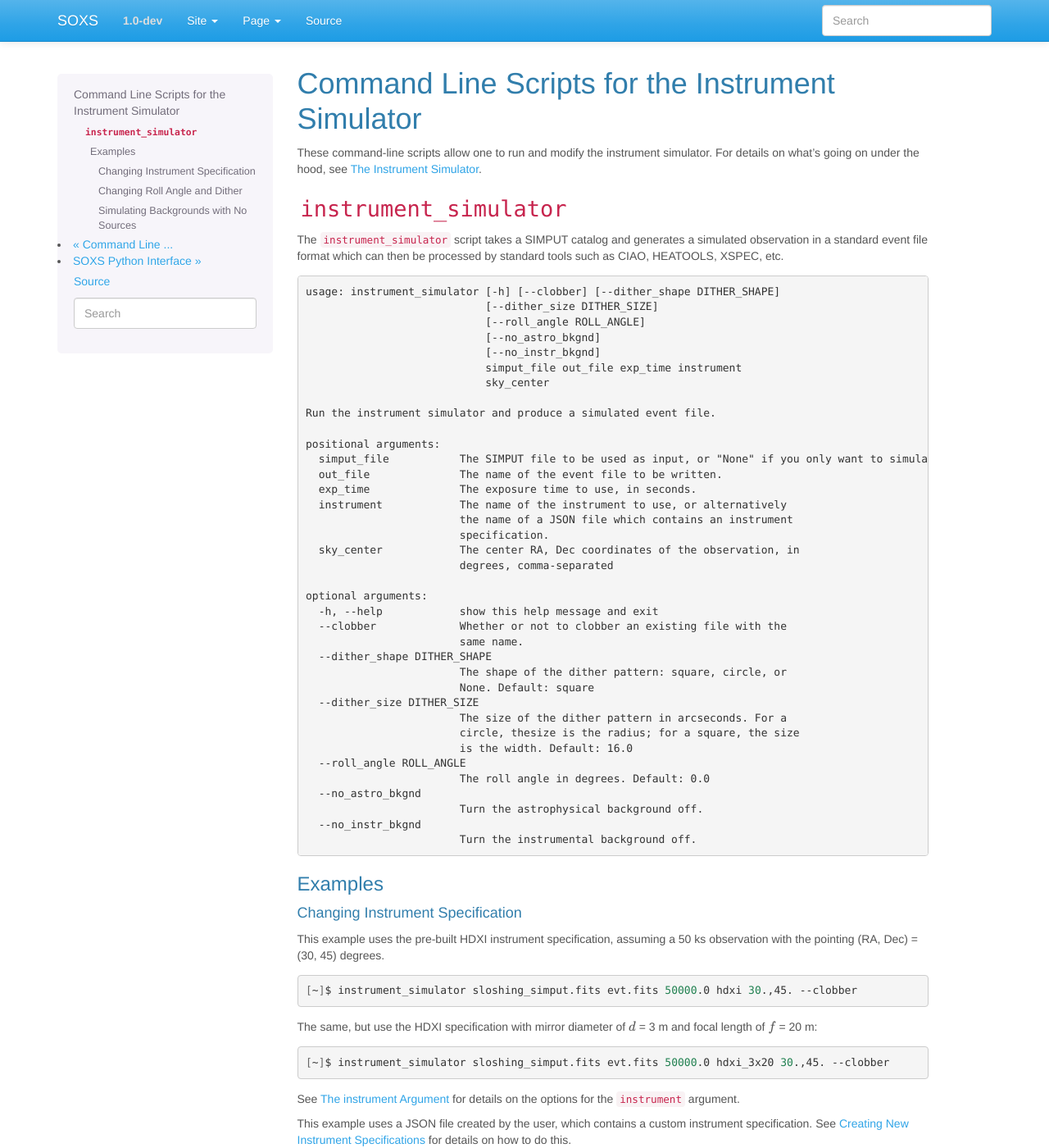
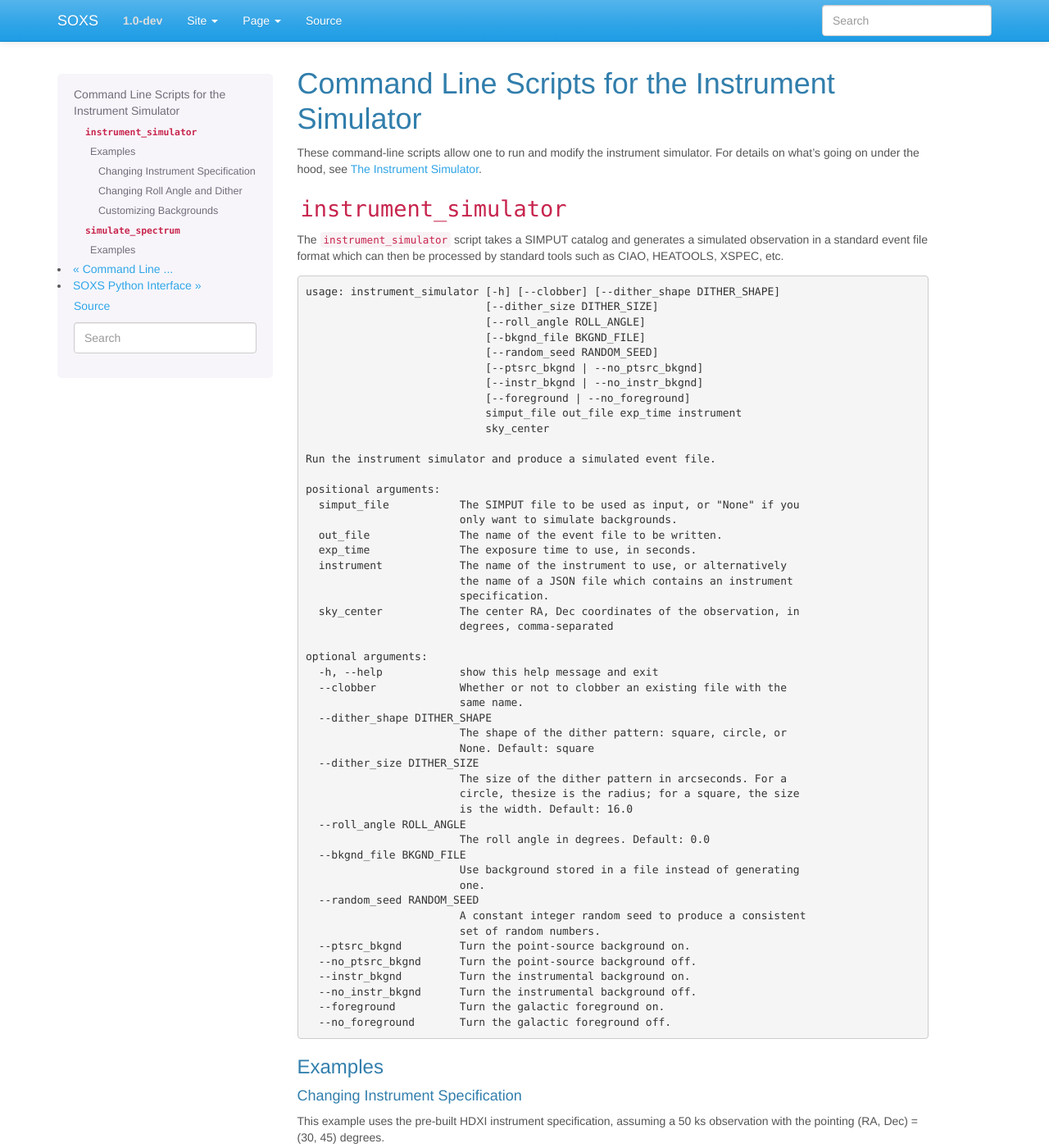
Before and after one commit to lynx-x-ray-observatory/soxs, a Sphinx documentation site: the page built from doc/source/command_line/instrument.rst, in a window 1280 px wide and 1400 px high. Shown: the whole window at 82% size. Built offline with Sphinx 7.4.7, drawn with Linux system fonts in a browser that asks for light colours; some of the changed text lies outside the part shown.

Commit message:
Update instrument command-line docs

```diff
--- a/doc/source/command_line/instrument.rst
+++ b/doc/source/command_line/instrument.rst
@@ -18,15 +18,19 @@ HEATOOLS, XSPEC, etc.
     usage: instrument_simulator [-h] [--clobber] [--dither_shape DITHER_SHAPE]
                                 [--dither_size DITHER_SIZE]
                                 [--roll_angle ROLL_ANGLE]
-                                [--no_astro_bkgnd]
-                                [--no_instr_bkgnd]
+                                [--bkgnd_file BKGND_FILE]
+                                [--random_seed RANDOM_SEED]
+                                [--ptsrc_bkgnd | --no_ptsrc_bkgnd]
+                                [--instr_bkgnd | --no_instr_bkgnd]
+                                [--foreground | --no_foreground]
                                 simput_file out_file exp_time instrument
                                 sky_center
 
     Run the instrument simulator and produce a simulated event file.
 
     positional arguments:
-      simput_file           The SIMPUT file to be used as input, or "None" if you only want to simulate backgrounds.
+      simput_file           The SIMPUT file to be used as input, or "None" if you
+                            only want to simulate backgrounds.
       out_file              The name of the event file to be written.
       exp_time              The exposure time to use, in seconds.
       instrument            The name of the instrument to use, or alternatively
@@ -48,10 +52,18 @@ HEATOOLS, XSPEC, etc.
                             is the width. Default: 16.0
       --roll_angle ROLL_ANGLE
                             The roll angle in degrees. Default: 0.0
-      --no_astro_bkgnd
-                            Turn the astrophysical background off.
-      --no_instr_bkgnd
-                            Turn the instrumental background off.
+      --bkgnd_file BKGND_FILE
+                            Use background stored in a file instead of generating
+                            one.
+      --random_seed RANDOM_SEED
+                            A constant integer random seed to produce a consistent
+                            set of random numbers.
+      --ptsrc_bkgnd         Turn the point-source background on.
+      --no_ptsrc_bkgnd      Turn the point-source background off.
+      --instr_bkgnd         Turn the instrumental background on.
+      --no_instr_bkgnd      Turn the instrumental background off.
+      --foreground          Turn the galactic foreground on.
+      --no_foreground       Turn the galactic foreground off.
 
 Examples
 ++++++++
@@ -105,23 +117,76 @@ Turn dithering off entirely:
 
     [~]$ instrument_simulator sloshing_simput.fits evt.fits 50000.0 hdxi 30.,45. --dither_shape=None --clobber
 
+Customizing Backgrounds
+~~~~~~~~~~~~~~~~~~~~~~~
+
 Turn off the instrumental background:
 
 .. code-block:: bash
 
     [~]$ instrument_simulator sloshing_simput.fits evt.fits 50000.0 hdxi 30.,45. --no_instr_bkgnd --clobber
 
-Turn off the astrophysical background:
+Turn off the Galactic foreground:
 
 .. code-block:: bash
 
-    [~]$ instrument_simulator sloshing_simput.fits evt.fits 50000.0 hdxi 30.,45. --no_astro_bkgnd --clobber
+    [~]$ instrument_simulator sloshing_simput.fits evt.fits 50000.0 hdxi 30.,45. --no_foreground --clobber
 
-Simulating Backgrounds with No Sources
-~~~~~~~~~~~~~~~~~~~~~~~~~~~~~~~~~~~~~~
-
-To simulate backgrounds without any sources, simply provide ``"None"`` as the first argument:
+Turn off the point-source background:
 
 .. code-block:: bash
 
-    [~]$ instrument_simulator None bkg_evt.fits 50000.0 hdxi 30.,45. --clobber
+    [~]$ instrument_simulator sloshing_simput.fits evt.fits 50000.0 hdxi 30.,45. --no_ptsrc_bkgnd --clobber
+
+Any combination of these may be used to turn multiple components off or all
+of them.
+
+To use a background stored in an event file:
+
+.. code-block:: bash
+
+    [~]$ instrument_simulator sloshing_simput.fits evt.fits 50000.0 hdxi 30.,45. --bkgnd_file="bkg_evt.fits" --clobber
+
+.. note::
+
+    If you use a background stored in an event file, the background will be
+    entirely determined from the contents of this file and any of the above
+    background flags will be ignored.
+
+``simulate_spectrum``
+---------------------
+
+Generate a PI or PHA spectrum from a spectrum in an ASCII table (such as
+one made by one of the commands detailed in :ref:`cmd-spectra`) by convolving
+it with responses. To be used if one wants to create a spectrum without
+worrying about spatial response. Similar to XSPEC's "fakeit".
+
+.. code-block:: bash
+
+    usage: simulate_spectrum [-h] [--clobber] [--random_seed RANDOM_SEED]
+                             spec_file instrument exp_time out_file
+
+    Run the instrument simulator and produce a simulated event file.
+
+    positional arguments:
+      spec_file             The file containing the spectrum to be used.
+      instrument            The name of the instrument to use, or alternatively
+                            the name of a JSON file which contains an instrument
+                            specification.
+      exp_time              The exposure time to use, in seconds.
+      out_file              The file to write the convolved spectrum to.
+
+    optional arguments:
+      -h, --help            show this help message and exit
+      --clobber             Whether or not to clobber an existing file with the
+                            same name.
+      --random_seed RANDOM_SEED
+                            A constant integer random seed to produce a consistent
+                            set of random numbers.
+
+Examples
+++++++++
+
+.. code-block:: bash
+
+    [~]$ simulate_spectrum power_law_spec.dat mucal 300000.0 plaw_spec.pha
--- a/doc/source/command_line/spectra.rst
+++ b/doc/source/command_line/spectra.rst
@@ -9,7 +9,8 @@ modules in SOXS. For details on what's going on under the hood, see :ref:`spectr
 ``make_thermal_spectrum``
 -------------------------
 
-This script creates an ASCII table of an optionally absorbed thermal spectrum using the AtomDB tables.
+This script creates an ASCII table of an optionally absorbed thermal spectrum
+using the AtomDB tables.
 
 .. code-block:: text
 
```
